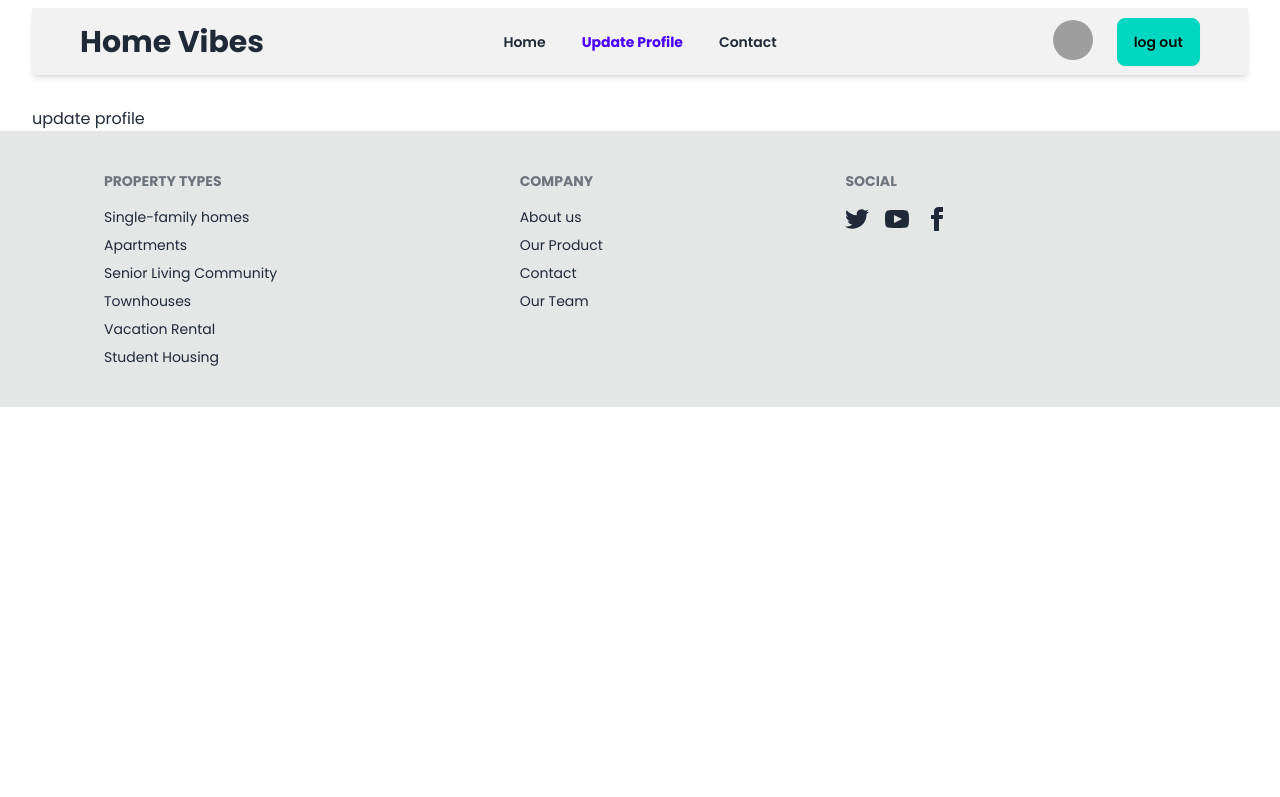
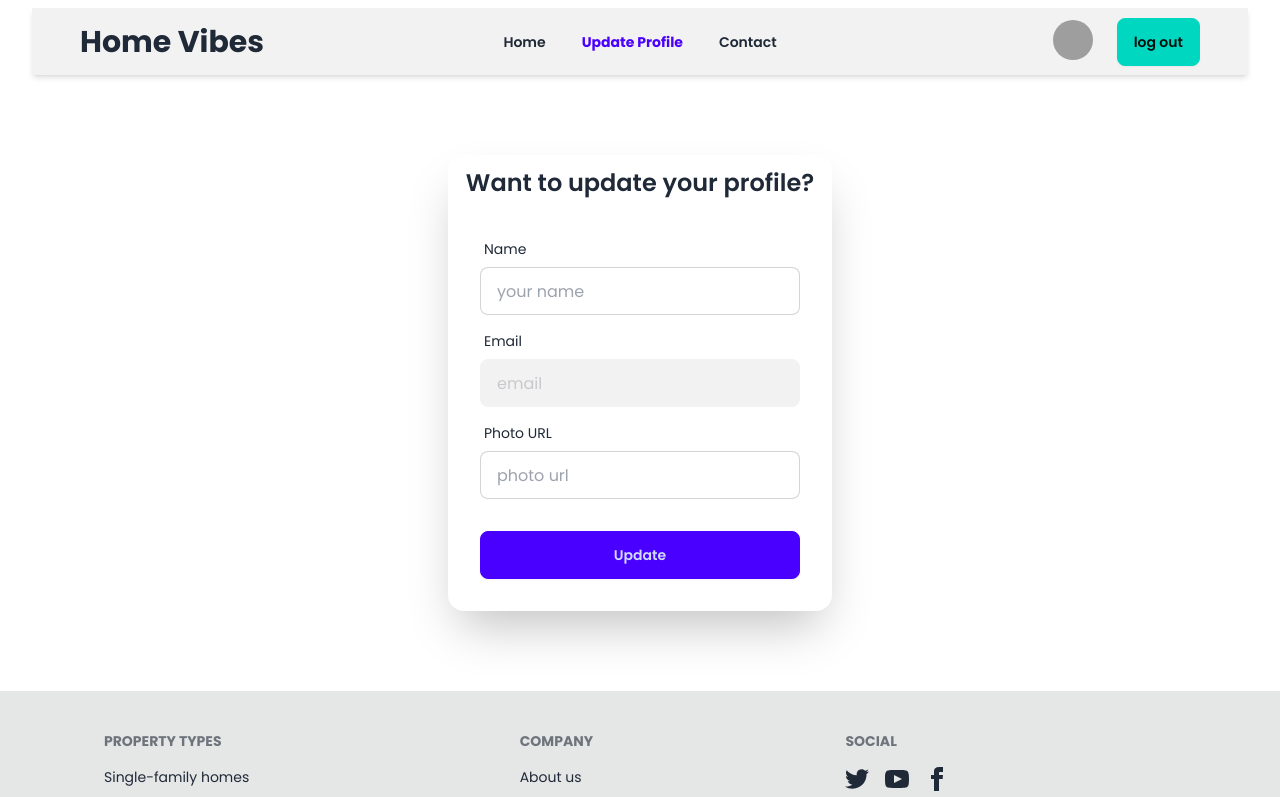
Before and after one commit to RobiulIslam08/a9-residential-website, a React (Vite) app: page /update in a window 1280 px wide. Shown: the top 797 px of the page. Built offline with nearby package versions, Linux system fonts and the light colour scheme; no server answers; sample sign-in values are in the browser's storage; grey boxes are pictures that could not be loaded.

Commit message:
update profile done

```diff
--- a/src/components/navbar/Navbar.jsx
+++ b/src/components/navbar/Navbar.jsx
@@ -71,7 +71,7 @@ const Navbar = () => {
               </div></div>
               <ul tabIndex={0} className="dropdown-content z-[1] menu bg-base-100 rounded-box w-36">
                 {/* <li><a></a></li> */}
-                {user.displayName}
+                {user?.displayName? user.displayName : 'no name '}
 
               </ul>
             </div>
--- /dev/null
+++ b/src/components/privetRoute/updateProfle/UpdateProfileProtected.jsx
@@ -0,0 +1,22 @@
+/* eslint-disable react/prop-types */
+import { useContext } from "react";
+import { Navigate } from "react-router-dom";
+import { AuthContext } from "../../../providers/AuthProvider";
+
+const UpdateProfileProtected = ({children}) => {
+
+
+    const {user,loading} =useContext(AuthContext)
+    if(loading){
+        return <><span className="loading loading-bars loading-xs"></span>
+        <span className="loading loading-bars loading-sm"></span>
+        <span className="loading loading-bars loading-md"></span>
+        <span className="loading loading-bars loading-lg"></span></>
+    }
+    if(user){
+        return children
+    }
+    return <Navigate  to="/login"></Navigate>;
+};
+
+export default UpdateProfileProtected;
--- a/src/pages/register/Register.jsx
+++ b/src/pages/register/Register.jsx
@@ -1,14 +1,15 @@
 import { useContext, useState } from "react";
 import { AuthContext } from "../../providers/AuthProvider";
 import { useForm } from "react-hook-form";
-import { Link } from "react-router-dom";
+import { Link, useNavigate } from "react-router-dom";
 import { toast } from 'react-toastify';
 import { ToastContainer} from 'react-toastify';
 import 'react-toastify/dist/ReactToastify.css';
 import { FaEye,FaEyeSlash } from "react-icons/fa";
 
 const Register = () => {
-    const { createUser } = useContext(AuthContext)
+    const navigate = useNavigate()
+    const { createUser ,updateUserProfile} = useContext(AuthContext)
     const [showPass, setShowPass] = useState(false)
     const {
         register,
@@ -22,11 +23,14 @@ const Register = () => {
     const passwordUppercasePattern = /[A-Z]/;
 
     const onSubmit = (data) => {
-        const { email, password} = data
+        const { email, password,name,photo} = data
+        console.log(name)
         createUser(email, password)
-        .then(result =>{
-            console.log(result.user)
-            toast("Successful Register");
+        .then(() =>{
+            updateUserProfile(name,photo)
+            .then(()=>{
+                navigate("/")
+            })
         })
         .catch(error =>{
             console.log("eror khaiso ", error)
--- a/src/pages/updateProfile/UpdateProfile.jsx
+++ b/src/pages/updateProfile/UpdateProfile.jsx
@@ -1,12 +1,81 @@
 import { Helmet } from "react-helmet-async";
+import { Link, useNavigate } from "react-router-dom";
+import { ToastContainer, toast } from "react-toastify";
+import { register } from "swiper/element";
+import { AuthContext } from "../../providers/AuthProvider";
+import { useContext } from "react";
+import { useForm } from "react-hook-form";
 
 const UpdateProfile = () => {
+    const { updateUserProfile } = useContext(AuthContext)
+    const {
+        register,
+        handleSubmit,
+
+        // formState: { errors },
+    } = useForm()
+
+    const navigate = useNavigate()
+    const onSubmit = (data) => {
+        const { name,photo} = data
+        console.log(name)
+        updateUserProfile(name,photo)
+        .then(() =>{
+            console.log("update name",name)
+            navigate("/")
+            console.log()
+            toast("Successful update");
+        })
+        .catch(error =>{
+            console.log("eror khaiso ", error)
+        })
+    }
     return (
         <div>
              <Helmet>
                 <title>update profile</title>
             </Helmet>
-            update profile
+            <div className="hero my-16">
+
+<div className="hero-content">
+
+
+    <div className="card shrink-0 w-[400px] max-w-sm shadow-2xl bg-base-100">
+        <h1 className="text-center text-2xl font-semibold mt-3">Want to update your profile?</h1>
+
+        <form onSubmit={handleSubmit(onSubmit)} className="card-body">
+            <div className="form-control">
+                <label className="label">
+                    <span className="label-text">Name</span>
+                </label>
+                <input type="name" {...register("name")} placeholder="your name" className="input input-bordered" required />
+            </div>
+            <div className="form-control">
+                <label className="label">
+                    <span className="label-text">Email</span>
+                </label>
+                <input disabled {...register("email")} type="email" placeholder="email" className="input input-bordered" required />
+            </div>
+            <div className="form-control">
+                <label className="label">
+                    <span className="label-text">Photo URL</span>
+                </label>
+                <input {...register("photo")} type="text" placeholder="photo url" className="input input-bordered" required />
+            </div>
+
+
+            <div className="form-control mt-6">
+                <button className="btn btn-primary">Update</button>
+            </div>
+
+
+        </form>
+
+    </div>
+</div>
+<ToastContainer position="top-center"></ToastContainer>
+
+</div>
         </div>
     );
 };
--- a/src/providers/AuthProvider.jsx
+++ b/src/providers/AuthProvider.jsx
@@ -1,30 +1,30 @@
 /* eslint-disable react/prop-types */
-import {  createContext, useEffect, useState } from "react";
+import { createContext, useEffect, useState } from "react";
 import { auth } from "../firebase/firebase.config";
-import { GoogleAuthProvider, createUserWithEmailAndPassword, onAuthStateChanged, signInWithEmailAndPassword, signInWithPopup, signOut } from "firebase/auth";
+import { GoogleAuthProvider, createUserWithEmailAndPassword, onAuthStateChanged, signInWithEmailAndPassword, signInWithPopup, signOut, updateProfile } from "firebase/auth";
 import { GithubAuthProvider } from "firebase/auth";
 
 const githubProvider = new GithubAuthProvider();
 const googleProvider = new GoogleAuthProvider();
 export const AuthContext = createContext('')
-const AuthProvider = ({children}) => {
+const AuthProvider = ({ children }) => {
     const [user, setUser] = useState('')
     const [loading, setLoading] = useState(true)
 
-   useEffect(()=>{
-    const unSubscribe=  onAuthStateChanged(auth, currentUser =>{
+    useEffect(() => {
+        const unSubscribe = onAuthStateChanged(auth, currentUser => {
             console.log(currentUser)
             setUser(currentUser)
             setLoading(false)
         })
-    return ()=> unSubscribe()
-   },[])
+        return () => unSubscribe()
+    }, [])
 
-   const createUser = (email, password) =>{
+    const createUser = (email, password) => {
         setLoading(true)
         return createUserWithEmailAndPassword(auth, email, password)
     }
-   const loginUser = (email, password,)=>{
+    const loginUser = (email, password,) => {
         setLoading(true)
         return signInWithEmailAndPassword(auth, email, password)
     }
@@ -32,11 +32,16 @@ const AuthProvider = ({children}) => {
         setLoading(true)
         return signOut(auth)
     }
-   const signWithGoogle = ()=> {
+    const signWithGoogle = () => {
         return signInWithPopup(auth, googleProvider)
     }
-   const signWithGithub = () =>{
+    const signWithGithub = () => {
         return signInWithPopup(auth, githubProvider)
+    }
+    const updateUserProfile = (name, image) => {
+        return updateProfile(auth.currentUser, {
+            displayName: name, photoURL: image
+        })
     }
 
 
@@ -49,7 +54,8 @@ const AuthProvider = ({children}) => {
         createUser,
         loginUser,
         logout,
-     loading
+        loading,
+        updateUserProfile
     }
     return (
         <AuthContext.Provider value={authInfo}>
--- a/src/routes/routes.jsx
+++ b/src/routes/routes.jsx
@@ -8,6 +8,7 @@ import Contact from "../pages/contact/Contact";
 import ErrorPage from "../pages/errroPage/ErrorPage";
 import Details from "../pages/details/Details";
 import PrivetRoute from "../components/privetRoute/PrivetRoute";
+import UpdateProfileProtected from "../components/privetRoute/updateProfle/UpdateProfileProtected";
 
 const router = createBrowserRouter([
     {
@@ -29,7 +30,7 @@ const router = createBrowserRouter([
         },
         {
           path: "update",
-          element: <UpdateProfile></UpdateProfile>
+          element: <UpdateProfileProtected><UpdateProfile></UpdateProfile></UpdateProfileProtected>
         },
         {
           path: "contact",
```
Lines whose indentation alone changed are shown as unchanged.
